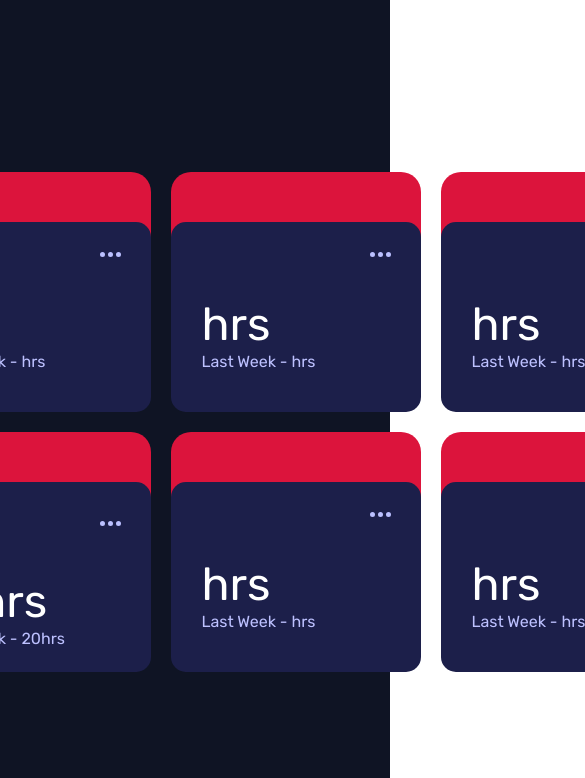
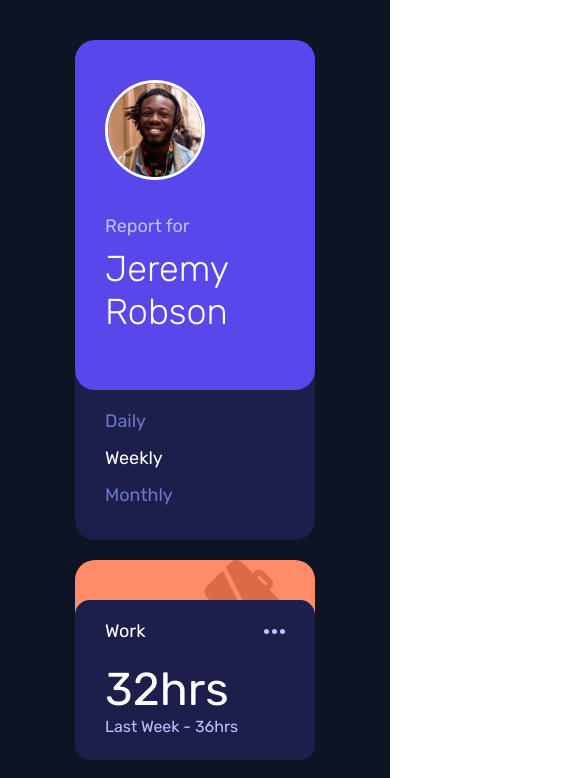
Before and after one commit to lkiryu/time-tracking-dashboard, a React (Create React App) app: page / in a window 390 px wide. Shown: the top 778 px of the page, 585 px wide, since content can reach past the window. Built offline with nearby package versions, Linux system fonts and the light colour scheme; the HTML template or start-up script is replaced by a standard one.

Commit message:
responsive add

```diff
--- a/src/components/card/card.css
+++ b/src/components/card/card.css
@@ -4,8 +4,9 @@
     justify-content: center;
     width: 250px;
     height: 240px;
-    background-color: crimson;
     border-radius: 20px;
+    background-repeat: no-repeat;
+    background-position: 80% 0%;
 }
 
 .card .cardInfo{
@@ -49,3 +50,60 @@
     font-size: 16px;
     color: hsl(236, 100%, 87%);
 }
+
+.card.Work{
+    background-color: hsl(15, 100%, 70%);
+    background-image: url(../../images/icon-work.svg);
+}
+
+.card.Play{
+    background-color: hsl(195, 74%, 62%);
+    background-image: url(../../images/icon-play.svg);
+}
+
+.card.Study{
+    background-color: hsl(348, 100%, 68%);
+    background-image: url(../../images/icon-study.svg);
+}
+
+.card.Exercise{
+    background-color: hsl(145, 58%, 55%);
+    background-image: url(../../images/icon-exercise.svg);
+}
+
+.card.Social{
+    background-color: hsl(264, 64%, 52%);
+    background-image: url(../../images/icon-social.svg);
+}
+
+.card.Self{
+    background-color: hsl(43, 84%, 65%);
+    background-image: url(../../images/icon-self-care.svg);
+}
+
+@media(max-width:1024px){
+    .card{
+        height: 200px;
+    }
+
+    .card .cardInfo{
+        height: 160px;
+        padding: 20px 30px;
+    }
+
+    .cardInfo .hours{
+        margin-top: 20px;
+    }
+}
+
+@media(max-width:768px){
+    .card{
+        width: 200px;
+    }
+}
+
+@media(max-width:425px){
+    .card{
+        width: 240px;
+    }
+}
--- a/src/components/card/card.js
+++ b/src/components/card/card.js
@@ -5,14 +5,14 @@ import './card.css'
 
 const Card = (props) => {
     return (
-        <div className="card">
+        <div className={'card '+props.type}>
             <div className="cardInfo">
                 <div className="cardHeader">
                     <p className="cardType">{props.type}</p>
                     <img src={Ellipsis}/>
                 </div>
                 <p className="hours">{props.hours}hrs</p>
-                <p className="lastWeek">Last Week - {props.lastweek}hrs</p>
+                <p className="lastWeek">Last Week - {props.previous}hrs</p>
             </div>
         </div>
     )
--- a/src/components/time/time.js
+++ b/src/components/time/time.js
@@ -6,7 +6,7 @@ const Time = () => {
         <div className="time">
             <ul>
                 <li>Daily</li>
-                <li>Weekly</li>
+                <li className="active">Weekly</li>
                 <li>Monthly</li>
             </ul>
         </div>
--- a/src/components/timeTracker/timeTracker.css
+++ b/src/components/timeTracker/timeTracker.css
@@ -14,3 +14,23 @@
     grid-template-rows: repeat(2, auto);
     gap: 20px;
 }
+
+@media(max-width:1024px){
+    .Cards{
+        grid-template-columns: repeat(2, auto);
+        grid-template-rows: repeat(3, auto);
+    }
+}
+
+@media(max-width:425px){
+    .timeTracker{
+        flex-direction: column;
+        height: 100%;
+    }
+
+    .Cards{
+        grid-template-columns: repeat(1, auto);
+        grid-template-rows: repeat(6, auto);
+        margin-bottom: 40px;
+    }
+}
--- a/src/components/timeTracker/timeTracker.js
+++ b/src/components/timeTracker/timeTracker.js
@@ -14,12 +14,12 @@ const TimeTracker = () => {
             </div>
 
             <div className="Cards">
-                <Card/>
-                <Card/>
-                <Card/>
-                <Card type='home' hours='12' lastweek='20'/>
-                <Card/>
-                <Card/>
+                <Card type='Work' hours='32' previous='36'/>
+                <Card type='Play' hours='10' previous='8'/>
+                <Card type='Study' hours='4' previous='7'/>
+                <Card type='Exercise' hours='4' previous='5'/>
+                <Card type='Social' hours='5' previous='10'/>
+                <Card type='Self Care' hours='2' previous='2'/>
             </div>
         </div>
     )
--- a/src/components/userInfo/userInfo.css
+++ b/src/components/userInfo/userInfo.css
@@ -1,7 +1,7 @@
 .timeList{
     background-color: hsl(235, 46%, 20%);
     border-radius: 20px;
-    width: 300px;
+    width: 250px;
     height: 500px;
     margin-right: 20px;
 }
@@ -31,3 +31,16 @@
     font-size: 36px;
     font-weight: 300;
 }
+
+@media(max-width:768px){
+    .timeList{
+        width: 240px;
+    }
+}
+
+@media(max-width:425px){
+    .timeList{
+        margin: 40px 0 20px;
+        margin-right: 0;
+    }
+}
```
Also changed, not shown: public/index.html (+0 -23 lines).
